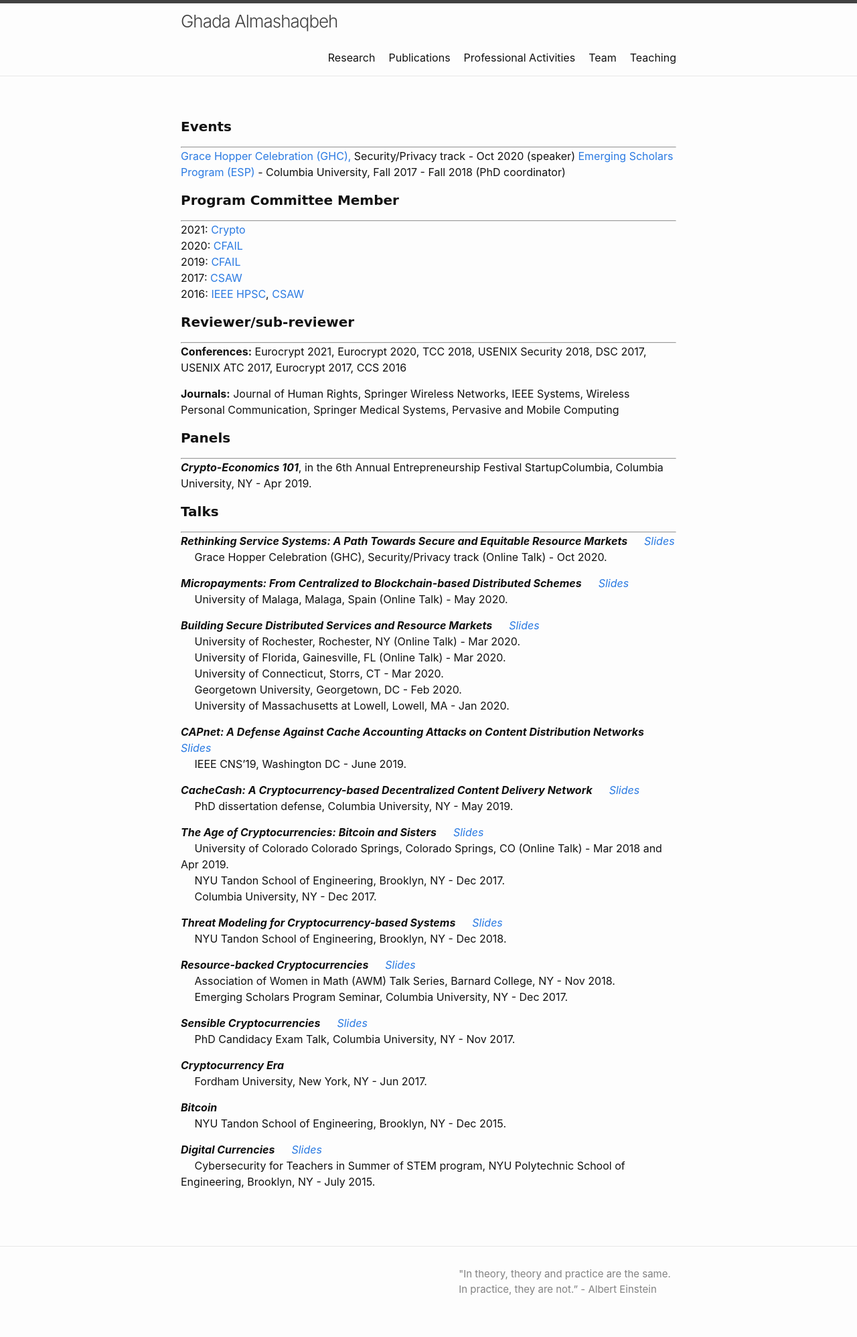
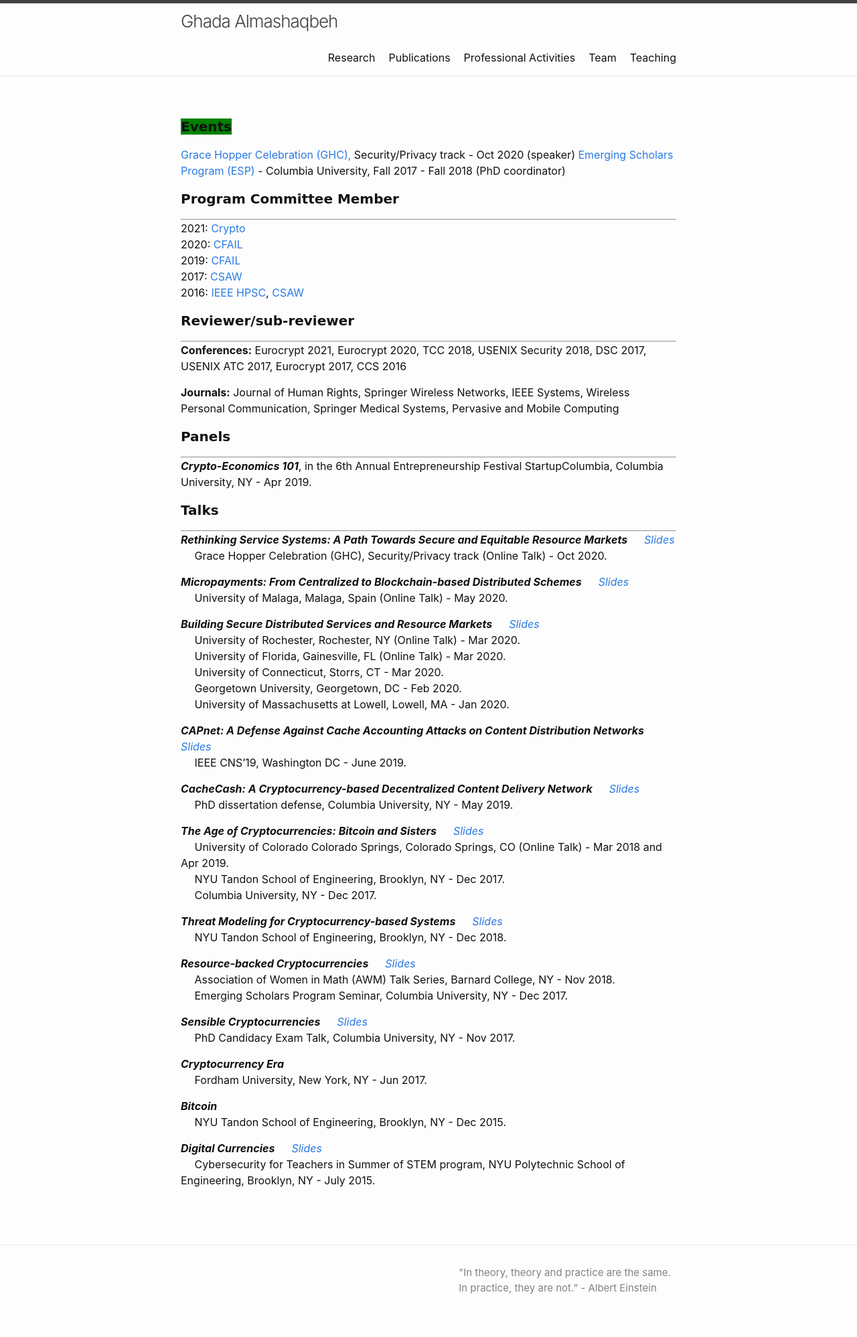
Before and after one commit to GhadaAlmashaqbeh/GhadaAlmashaqbeh.github.io, a Jekyll site: the page built from 03-talks.md, in a window 1280 px wide. Shown: the whole page at 67% size. Built offline with Jekyll 4.4.1, drawn with Linux system fonts in a browser that asks for light colours.

```diff
--- a/03-talks.md
+++ b/03-talks.md
@@ -4,9 +4,8 @@
 permalink: /activities/
 ---
 
-<h4 style="font-family: 'Comic Sans MS'"><b>Events</b></h4>
+<h4 style="font-family: 'Comic Sans MS'"><span style="background-color:green"><b>Events</b></span></h4>
 
----------------------------------------
 [Grace Hopper Celebration (GHC),](https://ghc.anitab.org/) Security/Privacy track - Oct 2020 (speaker)
 [Emerging Scholars Program (ESP)](https://www.cs.columbia.edu/esp/) - Columbia University, Fall 2017 - Fall 2018 (PhD coordinator)
 
```
